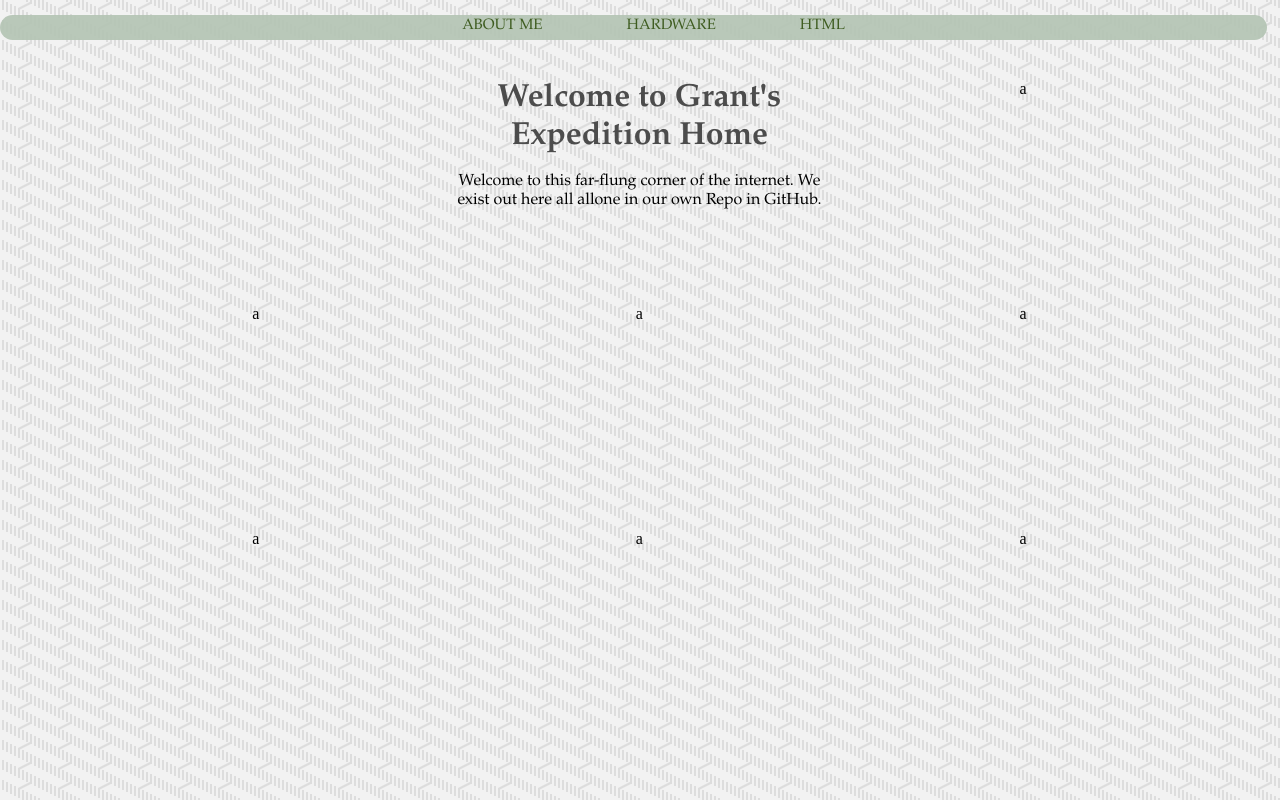
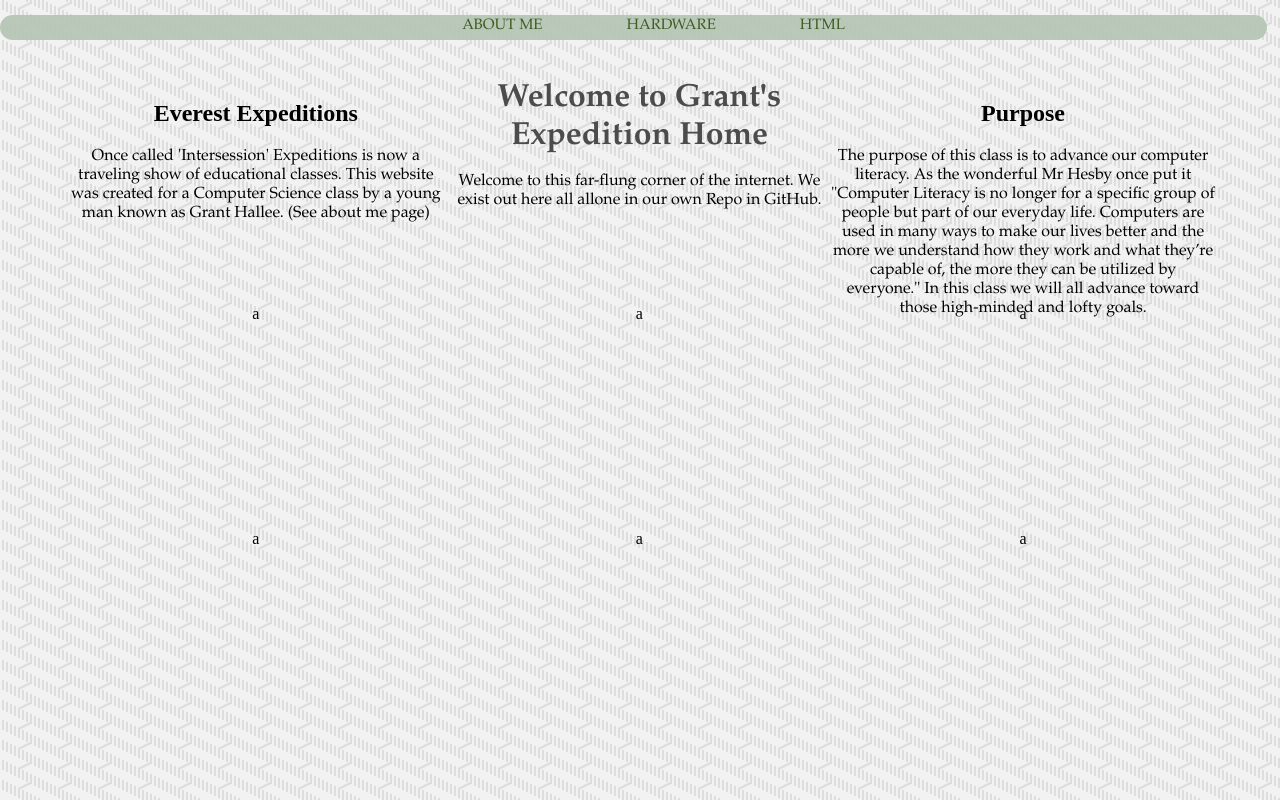
Before and after one commit to everestps/ghallee, a plain HTML site: page index.html in a window 1280 px wide. Drawn offline with Linux system fonts and the light colour scheme.

Commit message:
moar content

```diff
--- a/index.html
+++ b/index.html
@@ -18,13 +18,17 @@
       <div class="container">
           <div class="11">
               <div class="111">
-
+                <h2>Everest Expeditions</h2>
+                <p>Once called 'Intersession' Expeditions is now a traveling show of educational classes. This website was created for a Computer Science class by a young man known as Grant Hallee. (See about me page)</p>
               </div>
               <div class="112">
                 <h1> Welcome to Grant's Expedition Home </h1>
                 <p>Welcome to this far-flung corner of the internet. We exist out here all allone in our own Repo in GitHub.
               </div>
-              <div class="113">a</div>
+              <div class="113">
+              <h2>Purpose</h2>
+              <p>The purpose of this class is to advance our computer literacy. As the wonderful Mr Hesby once put it "Computer Literacy is no longer for a specific group of people but part of our everyday life.  Computers are used in many ways to make our lives better and the more we understand how they work and what they’re capable of, the more they can be utilized by everyone." In this class we will all advance toward those high-minded and lofty goals.<p>
+              </div>
           </div>
           <div class="12">
               <div class="121">a</div>
```
